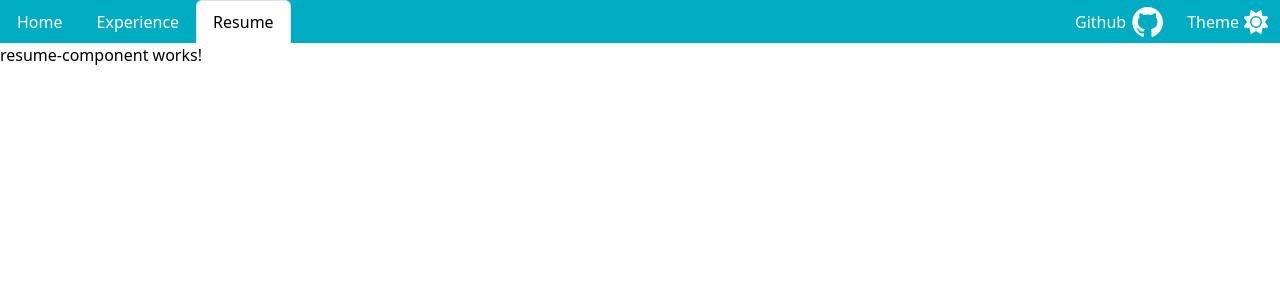
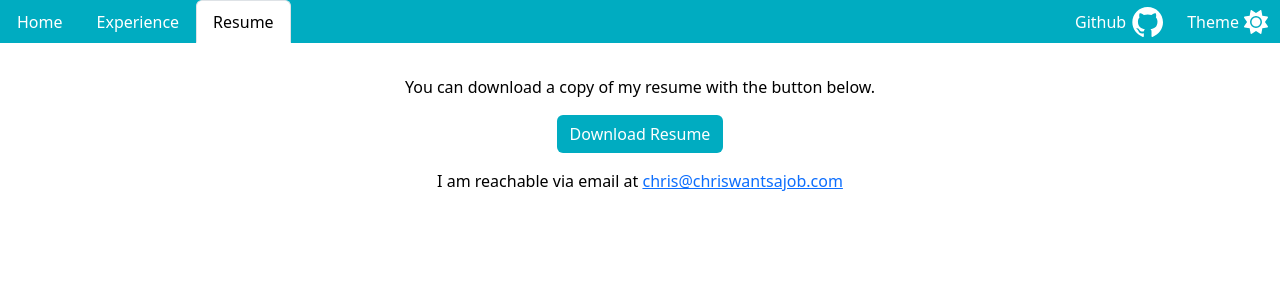
Before and after one commit to iron-condor/ResumeSite, an Angular app: page /resume in a window 1280 px wide. Shown: the top 300 px of the page. Built offline with nearby package versions, Linux system fonts and the light colour scheme.

Commit message:
Add resume, resume page

```diff
--- a/src/app/app.component.ts
+++ b/src/app/app.component.ts
@@ -1,11 +1,12 @@
 import { Component } from '@angular/core';
 import { RouterOutlet } from '@angular/router';
 import { NavBarComponent } from './nav-bar/nav-bar.component';
+import { HttpClientModule, provideHttpClient } from '@angular/common/http';
 
 @Component({
   selector: 'app-root',
   standalone: true,
-  imports: [RouterOutlet, NavBarComponent],
+  imports: [RouterOutlet, NavBarComponent, HttpClientModule],
   templateUrl: './app.component.html',
   styleUrl: './app.component.scss'
 })
--- a/src/app/app.config.ts
+++ b/src/app/app.config.ts
@@ -3,7 +3,8 @@ import { provideRouter } from '@angular/router';
 
 import { routes } from './app.routes';
 import { provideClientHydration } from '@angular/platform-browser';
+import { provideHttpClient } from '@angular/common/http';
 
 export const appConfig: ApplicationConfig = {
-  providers: [provideRouter(routes), provideClientHydration()]
+  providers: [provideRouter(routes), provideClientHydration(), provideHttpClient()]
 };
--- /dev/null
+++ b/src/app/file.service.ts
@@ -0,0 +1,14 @@
+import { Injectable } from '@angular/core';
+import { HttpClient } from '@angular/common/http';
+import { Observable } from 'rxjs';
+
+@Injectable({
+  providedIn: 'root',
+})
+export class FileService {
+  constructor(private http: HttpClient) {}
+
+  downloadFile(url: string): Observable<Blob> {
+    return this.http.get(url, { responseType: 'blob' });
+  }
+}
--- a/src/app/resume-component/resume.component.html
+++ b/src/app/resume-component/resume.component.html
@@ -1 +1,11 @@
-<p>resume-component works!</p>
+<div class="resume-box">
+  <p>
+    You can download a copy of my resume with the button below.
+  </p>
+  <p>
+    <button class="btn resume-button" (click)="downloadResume()">Download Resume</button>
+  </p>
+  <p>
+    I am reachable via email at <a href="mailto:chris@chriswantsajob.com">chris&#64;chriswantsajob.com</a>
+  </p>
+</div>
--- a/src/app/resume-component/resume.component.scss
+++ b/src/app/resume-component/resume.component.scss
@@ -0,0 +1,13 @@
+.resume-button {
+  background-color: var(--primary);
+  color: var(--onPrimary);
+}
+
+.resume-box {
+  padding: 2em;
+  display: flex;
+  flex-wrap: nowrap;
+  flex-direction: column;
+  align-items: center;
+  text-align: center;
+}
--- a/src/app/resume-component/resume.component.ts
+++ b/src/app/resume-component/resume.component.ts
@@ -1,4 +1,5 @@
 import { Component } from '@angular/core';
+import { FileService } from '../file.service';
 
 @Component({
   selector: 'resume-component',
@@ -8,5 +9,17 @@ import { Component } from '@angular/core';
   styleUrl: './resume.component.scss'
 })
 export class ResumeComponent {
+  constructor(private fileService: FileService) {}
 
+  downloadResume() {
+    const url = '/assets/resume.pdf';
+    this.fileService.downloadFile(url).subscribe((blob) => {
+      const a = document.createElement('a');
+      const objectUrl = URL.createObjectURL(blob);
+      a.href = objectUrl;
+      a.download = 'chris-loftis-resume.pdf';
+      a.click();
+      URL.revokeObjectURL(objectUrl);
+    });
+  }
 }
```
Also changed, not shown: 2 other files (tests, documents, lock files or other folders).
